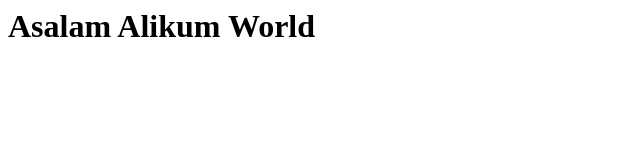
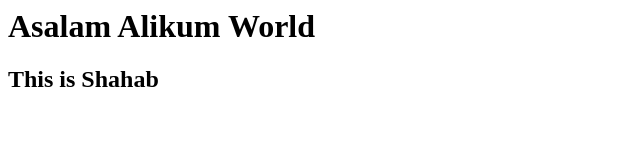
Before and after one commit to Shahab155/local, a plain HTML site: page index.html in a window 1280 px wide. Shown: the whole page, without its empty margins (0-640 px from the left). Drawn offline with Linux system fonts and the light colour scheme.

Commit message:
Modified

```diff
--- a/index.html
+++ b/index.html
@@ -1,3 +1,7 @@
 <h1>
     Asalam Alikum World
 </h1>
+
+<h2>
+    This is Shahab
+</h2>
```
